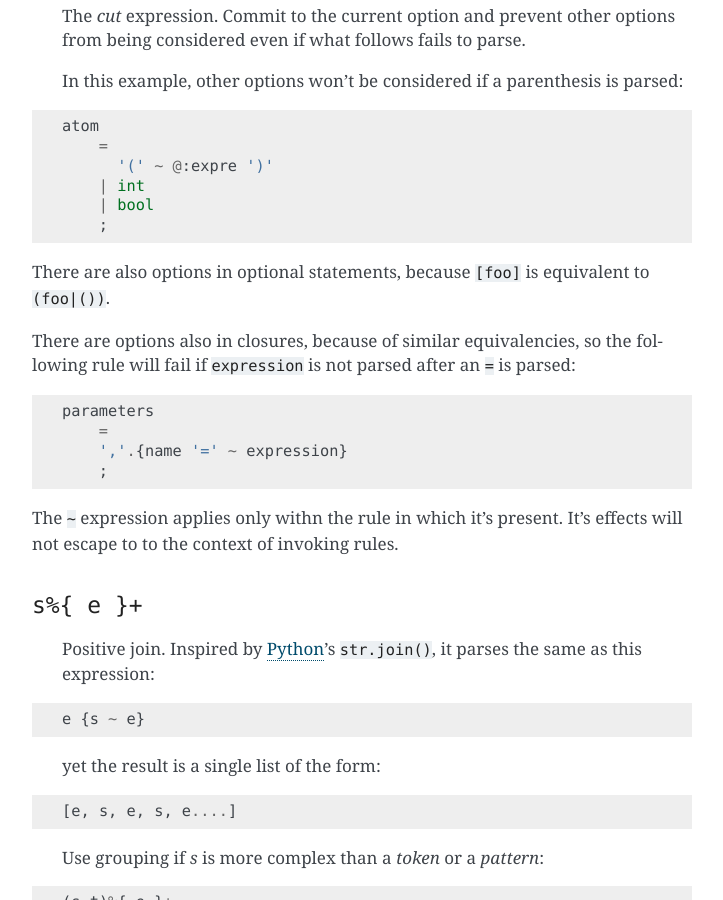
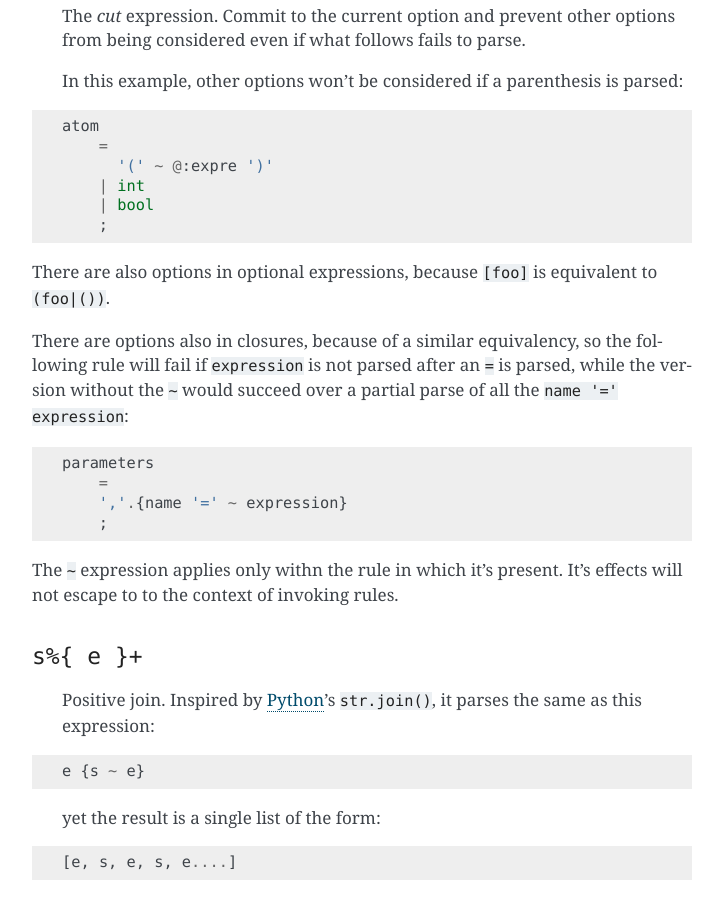
Before and after one commit to neogeny/TatSu, a Sphinx documentation site: the page built from docs/syntax.rst, in a window 1280 px wide and 900 px high, scrolled down 2063 px. Shown: the whole window, without its empty margins (388-1111 px from the left). Built offline with Sphinx 7.4.7, drawn with Linux system fonts in a browser that asks for light colours; pages that are not in the unit, such as notebooks, are missing from menus; the version number is read from the project's files by our own code.

Commit message:
[docs] explain cut further

```diff
--- a/docs/syntax.rst
+++ b/docs/syntax.rst
@@ -118,10 +118,10 @@
             | bool
             ;
 
-There are also options in optional statements, because ``[foo]`` is equivalent to
+There are also options in optional expressions, because ``[foo]`` is equivalent to
 ``(foo|())``.
 
-There are options also in closures, because of similar equivalencies, so the following rule will fail if ``expression`` is not parsed after an ``=`` is parsed:
+There are options also in closures, because of a similar equivalency, so the following rule will fail if ``expression`` is not parsed after an ``=`` is parsed, while the version without the ``~`` would succeed over a partial parse of all the ``name '=' expression``:
 
 .. code::
 
```
